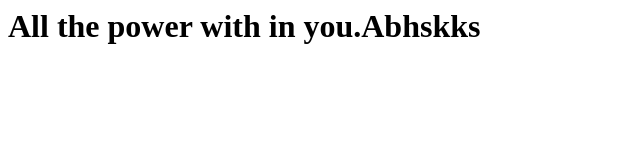
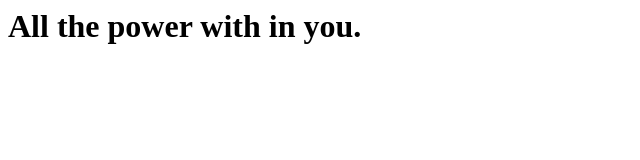
Before and after one commit to agutal194/gitrepofirst, a plain HTML site: page index.html in a window 1280 px wide. Shown: the whole page, without its empty margins (0-640 px from the left). Drawn offline with Linux system fonts and the light colour scheme.

Commit message:
Revert "1st changes"
This reverts commit cdcc7252ae01b8432bcbb47d8b597b44445290ba.

```diff
--- a/index.html
+++ b/index.html
@@ -1,5 +1,5 @@
 <html>
 <body>
-<h1>All the power with in you.Abhskks</h1>
+<h1>All the power with in you.</h1>
 </body>
 </html>
```
